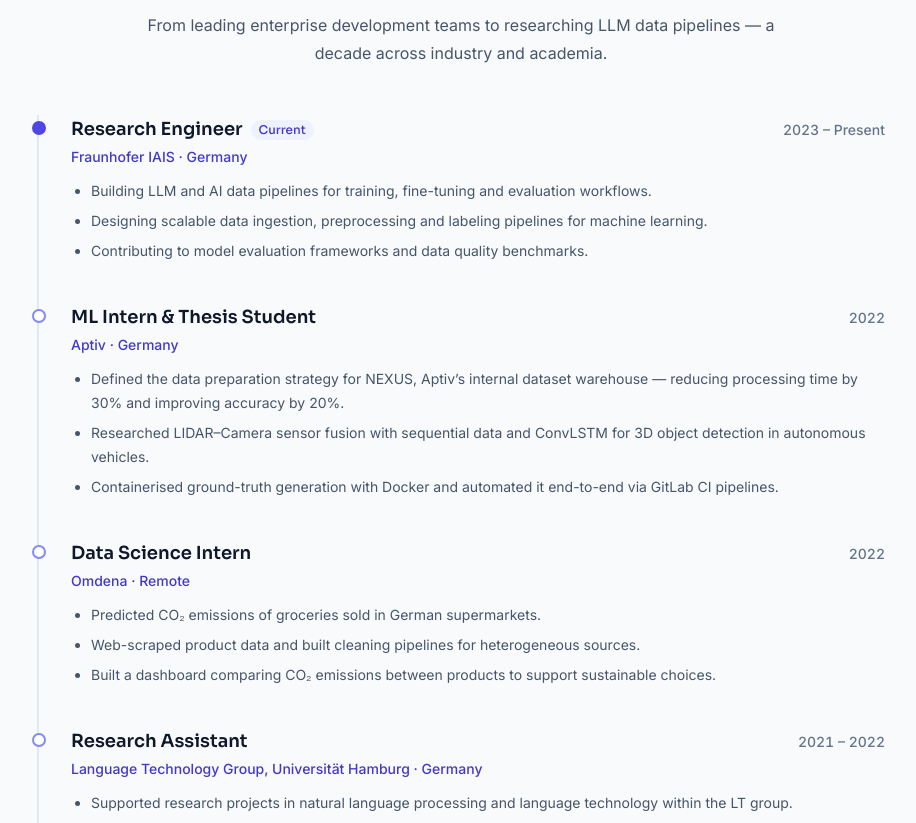
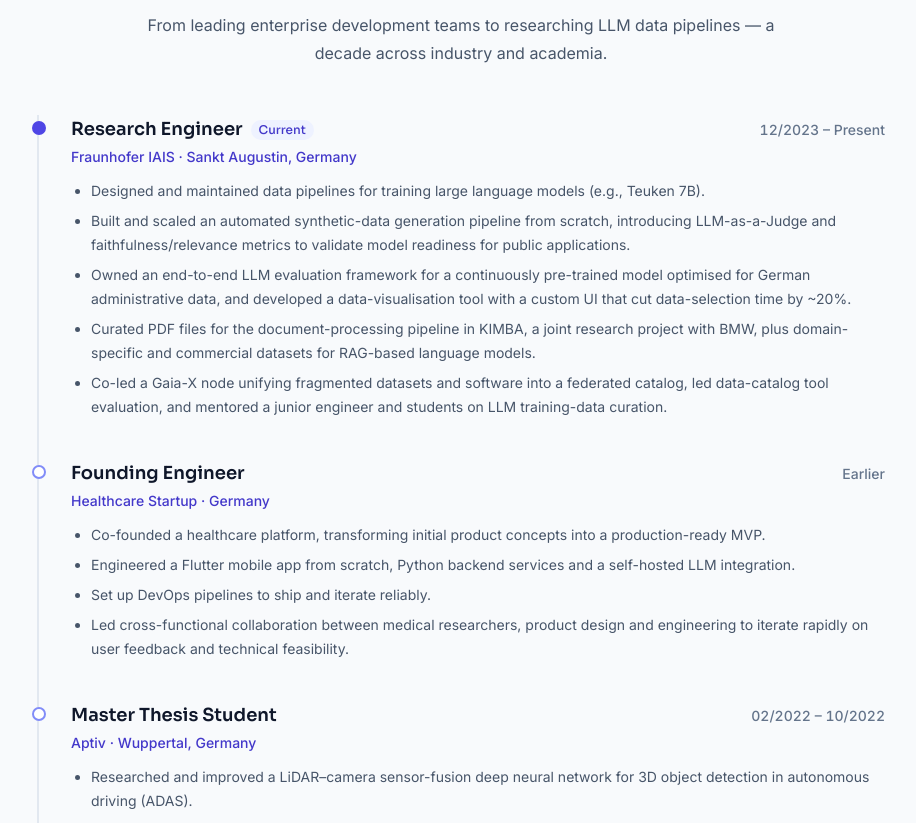
Before and after one commit to Anirbanbhk88/anirbanbhk88.github.io, a Next.js app in the folder next-portfolio/: page / in a window 1280 px wide. Shown: the part 1974-2797 px from the top of the page, without its empty margins (179-1095 px from the left). Built offline with nearby package versions, Linux system fonts and the light colour scheme.

Commit message:
feat(profile): rewrite experience with real CV roles and bullets

```diff
--- a/next-portfolio/data/experience.js
+++ b/next-portfolio/data/experience.js
@@ -1,85 +1,99 @@
 /**
- * Work experience — newest first. Edit or extend entries here; the Experience
- * section renders this list automatically.
+ * Work experience — newest first, straight from the CV. Edit or extend entries
+ * here; the Experience section renders this list automatically.
  */
 export const experience = [
     {
         role: 'Research Engineer',
         org: 'Fraunhofer IAIS',
-        location: 'Germany',
-        period: '2023 – Present',
+        location: 'Sankt Augustin, Germany',
+        period: '12/2023 – Present',
         current: true,
         bullets: [
-            // TODO: replace with concrete project bullets
-            'Building LLM and AI data pipelines for training, fine-tuning and evaluation workflows.',
-            'Designing scalable data ingestion, preprocessing and labeling pipelines for machine learning.',
-            'Contributing to model evaluation frameworks and data quality benchmarks.',
+            'Designed and maintained data pipelines for training large language models (e.g., Teuken 7B).',
+            'Built and scaled an automated synthetic-data generation pipeline from scratch, introducing LLM-as-a-Judge and faithfulness/relevance metrics to validate model readiness for public applications.',
+            'Owned an end-to-end LLM evaluation framework for a continuously pre-trained model optimised for German administrative data, and developed a data-visualisation tool with a custom UI that cut data-selection time by ~20%.',
+            'Curated PDF files for the document-processing pipeline in KIMBA, a joint research project with BMW, plus domain-specific and commercial datasets for RAG-based language models.',
+            'Co-led a Gaia-X node unifying fragmented datasets and software into a federated catalog, led data-catalog tool evaluation, and mentored a junior engineer and students on LLM training-data curation.',
         ],
     },
     {
-        role: 'ML Intern & Thesis Student',
-        org: 'Aptiv',
+        role: 'Founding Engineer',
+        org: 'Healthcare Startup',
         location: 'Germany',
-        period: '2022',
+        period: 'Earlier',
         bullets: [
-            'Defined the data preparation strategy for NEXUS, Aptiv’s internal dataset warehouse — reducing processing time by 30% and improving accuracy by 20%.',
-            'Researched LIDAR–Camera sensor fusion with sequential data and ConvLSTM for 3D object detection in autonomous vehicles.',
-            'Containerised ground-truth generation with Docker and automated it end-to-end via GitLab CI pipelines.',
+            'Co-founded a healthcare platform, transforming initial product concepts into a production-ready MVP.',
+            'Engineered a Flutter mobile app from scratch, Python backend services and a self-hosted LLM integration.',
+            'Set up DevOps pipelines to ship and iterate reliably.',
+            'Led cross-functional collaboration between medical researchers, product design and engineering to iterate rapidly on user feedback and technical feasibility.',
         ],
     },
     {
-        role: 'Data Science Intern',
-        org: 'Omdena',
-        location: 'Remote',
-        period: '2022',
+        role: 'Master Thesis Student',
+        org: 'Aptiv',
+        location: 'Wuppertal, Germany',
+        period: '02/2022 – 10/2022',
         bullets: [
-            'Predicted CO₂ emissions of groceries sold in German supermarkets.',
-            'Web-scraped product data and built cleaning pipelines for heterogeneous sources.',
-            'Built a dashboard comparing CO₂ emissions between products to support sustainable choices.',
+            'Researched and improved a LiDAR–camera sensor-fusion deep neural network for 3D object detection in autonomous driving (ADAS).',
+            'Automated ground-truth generation, saving ~25% of effort hours in the process.',
+            'Containerised trained models with Docker and deployed them via CI/CD pipelines for stakeholder use.',
         ],
     },
     {
-        role: 'Research Assistant',
-        org: 'Language Technology Group, Universität Hamburg',
-        location: 'Germany',
-        period: '2021 – 2022',
+        role: 'Internship',
+        org: 'Omdena',
+        location: 'Germany (remote)',
+        period: '08/2022 – 10/2022',
         bullets: [
-            // TODO: add concrete project/tooling details
-            'Supported research projects in natural language processing and language technology within the LT group.',
-            'Built and maintained tooling and datasets used in group experiments.',
+            'Performed web scraping of product data from German supermarkets and other websites.',
+            'Cleaned and processed heterogeneous data sources for analysis.',
+            'Built a dashboard displaying and comparing CO₂ emissions across food categories.',
         ],
     },
     {
-        role: 'Working Student (Developer)',
-        org: 'NXP Semiconductors',
-        location: 'Germany',
-        period: '2020 – 2021',
+        role: 'Student Assistant (HiWi)',
+        org: 'Language Technology Group, Universität Hamburg',
+        location: 'Hamburg, Germany',
+        period: '07/2021 – 03/2022',
         bullets: [
-            // TODO: add concrete project details
-            'Developed internal developer tooling supporting semiconductor engineering workflows.',
-            'Worked with international teams on automation and data-handling improvements.',
+            'Prepared data and performed exploratory data analysis for natural language processing research.',
+            'Built Bi-LSTM and BERT models for hate-speech classification in movie subtitles.',
+            'Deployed the model as a Flask web app with Docker and Kubernetes, and open-sourced it on Hugging Face.',
+            'Performed statistical analysis of large datasets for training ML models for second-language learning.',
         ],
     },
     {
-        role: 'Lead Developer (Consultant)',
-        org: 'Tata Consultancy Services',
-        location: 'India',
-        period: '2013 – 2019',
+        role: 'Working Student',
+        org: 'NXP Semiconductors',
+        location: 'Hamburg, Germany',
+        period: '09/2020 – 04/2021',
         bullets: [
-            // TODO: add concrete project details
-            'Led development teams delivering enterprise software solutions for international clients, end to end.',
-            'Owned architecture, code quality and delivery processes across multiple project phases.',
+            'Developed an Android app for IoT (“Internet of Food and Farms”).',
+            'Performed critical debugging and bug-fixing in C++ code for IoT devices.',
         ],
     },
     {
-        role: 'Senior iOS Developer',
+        role: 'Consultant',
+        org: 'Tata Consultancy Services (TCS)',
+        location: 'Kolkata, India',
+        period: '12/2013 – 09/2019',
+        bullets: [
+            'Performed predictive analysis of app-usage data using deep learning (LSTM, RNN) and built statistical ML POCs (SVM, regression).',
+            'Managed iOS and SAP UI5 development for KPMG’s enterprise application serving 10,000+ users — driving Agile delivery, code reviews and bug-fixing that elevated code quality by 50%, and mentoring junior team members.',
+            'Delivered an iOS app for Philip Morris across the Ukraine, South Africa and Switzerland markets, representing the team to stakeholders during on-site deputation in South Africa.',
+            'Enhanced hybrid mobile app features to ensure compatibility across multiple devices.',
+        ],
+    },
+    {
+        role: 'Senior Software Developer',
         org: 'Indusnet Technologies',
-        location: 'India',
-        period: '2011 – 2013',
+        location: 'Kolkata, India',
+        period: '11/2011 – 11/2013',
         bullets: [
-            // TODO: add concrete project details
-            'Designed, built and shipped native iOS applications for client projects.',
-            'Collaborated with designers and backend engineers to deliver polished mobile experiences.',
+            'Started my career as an iOS app developer, shipping several native iOS applications.',
+            'Developed RESTful APIs for seamless app functionality.',
+            'Collaborated closely with design and backend teams to ensure effective coordination and integration.',
         ],
     },
 ]
```
